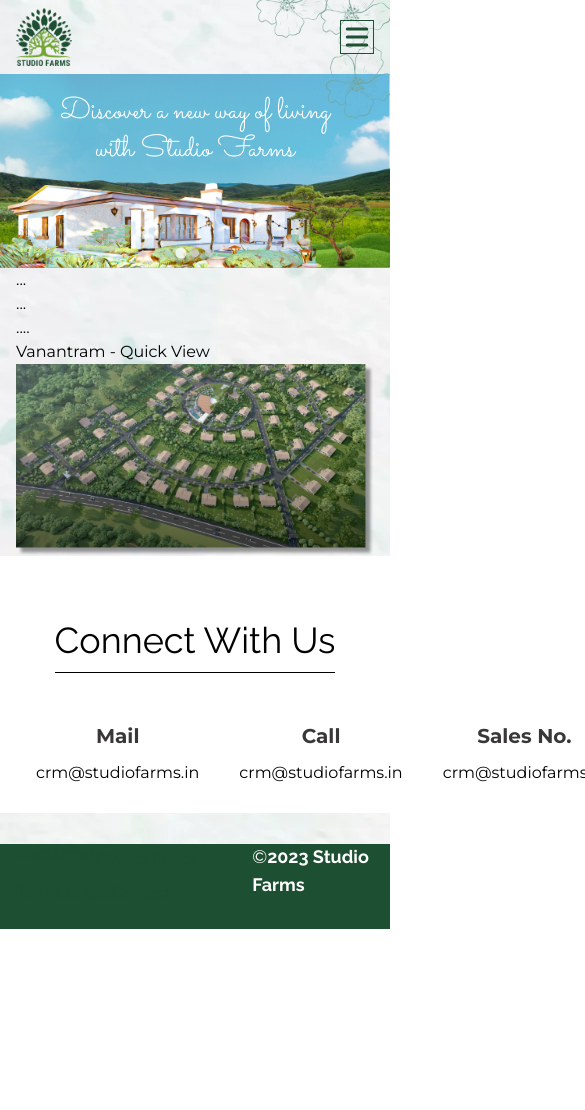
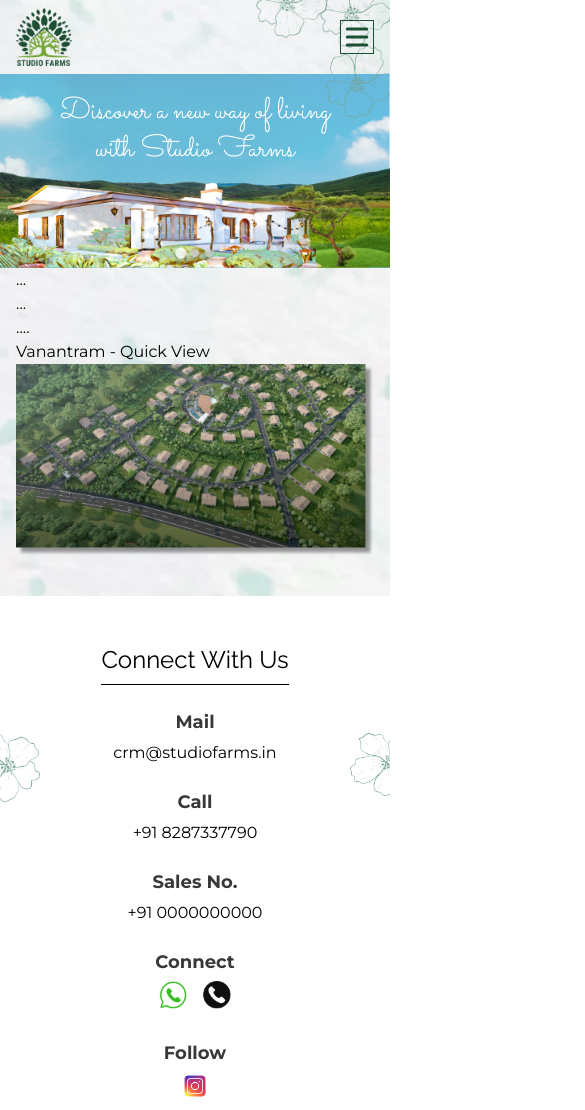
Before and after one commit to Abdullah-Munshi/studio_farms, a website built with Vite: page index.html in a window 390 px wide. Shown: the top 1110 px of the page, 585 px wide, since content can reach past the window. Before the commit the page ends 929 px from the top, so only its background shows below. Built offline with nearby package versions, Linux system fonts and the light colour scheme.

Commit message:
footer done with responsive

```diff
--- a/index.html
+++ b/index.html
@@ -22,7 +22,7 @@
     <link rel="stylesheet" href="./src/css/main.css" />
   </head>
 
-  <body class="font-montserrat text-black">
+  <body class="font-montserrat text-black relative">
     <!-- <div id="preloader"
     class="preloader fixed w-full h-full top-0 end-0 start-0 bottom-0 bg-white z-50 flex items-center justify-center">
     <div class="lds-ellipsis">
@@ -37,7 +37,7 @@
       class="overlay w-screen h-screen fixed top-0 right-0 left-0 bottom-0 bg-[rgb(0,0,0,.25)] z-40 transition duration-300"
     ></div>
     <div
-      class="body-bg absolute w-full h-full top-0 start-0 end-0"
+      class="body-bg absolute w-full h-full top-0 left-0 right-0 bottom-0 -z-0"
       style="background-image: url(./src/images/body-bg.webp)"
     ></div>
     <header
@@ -87,7 +87,7 @@
         </div>
       </div>
     </header>
-    <main class="relative z-0">
+    <main class="relative z-0 mb-10">
       <section class="hero-area">
         <div class="splide hero-slider">
           <div class="splide__track">
@@ -180,54 +180,84 @@
         </div>
       </section>
     </main>
-    <footer>
-      <div class="footer-top bg-white relative pt-16 pb-2">
+    <footer class="relative z-0">
+      <div class="footer-top bg-white relative pt-12 xl:pt-16 pb-4 xl:pb-8">
+        <img
+          src="./src/images/ft-trans-left.png"
+          alt=""
+          class="absolute left-0 w-10 xl:w-16 top-1/4"
+        />
+        <img
+          src="./src/images/ft-trans-right.png"
+          alt=""
+          class="absolute right-0 w-10 xl:w-16 top-1/4"
+        />
         <div class="container">
-          <div class="text-center mb-7">
+          <div class="text-center mb-5 xl:mb-8">
             <h2
-              class="text-black text-4xl font-raleway font-normal border-b border-black inline-block pb-3"
+              class="text-black text-2xl md:text-3xl xl:text-4xl font-raleway font-normal border-b border-black inline-block pb-2 xl:pb-3"
             >
               Connect With Us
             </h2>
           </div>
-          <div class="flex justify-around">
+          <div class="md:flex justify-around">
             <div class="ft-widget">
               <h5>Mail</h5>
-              <a href="">crm@studiofarms.in</a>
+              <a href="mailto:crm@studiofarms.in">crm@studiofarms.in</a>
             </div>
             <div class="ft-widget">
               <h5>Call</h5>
-              <a href="">crm@studiofarms.in</a>
+              <a href="tel:+91 8287337790">+91 8287337790 </a>
             </div>
             <div class="ft-widget">
               <h5>Sales No.</h5>
-              <a href="">crm@studiofarms.in</a>
+              <a href="tel:+91 0000000000">+91 0000000000</a>
             </div>
             <div class="ft-widget">
               <h5>Connect</h5>
-              <ul>
-                <li><a href="">crm@studiofarms.in</a></li>
+              <ul class="flex items-center justify-center space-x-4">
+                <li>
+                  <a href="" class="inline-block"
+                    ><img
+                      class="w-7 h-7"
+                      src="./src/images/whatsapp.png"
+                      alt=""
+                  /></a>
+                </li>
+                <li>
+                  <a href="" class="inline-block"
+                    ><img class="w-7 h-7" src="./src/images/call.png" alt=""
+                  /></a>
+                </li>
               </ul>
             </div>
+
             <div class="ft-widget">
               <h5>Follow</h5>
               <ul>
-                <li><a href="">crm@studiofarms.in</a></li>
+                <li>
+                  <a href="" class="inline-block"
+                    ><img
+                      class="w-7 h-7"
+                      src="./src/images/instagram.png"
+                      alt=""
+                  /></a>
+                </li>
               </ul>
             </div>
           </div>
         </div>
       </div>
-      <div class="footer-bottom bg-green py-6">
+      <div class="footer-bottom bg-green py-7">
         <div class="container">
-          <div class="flex items-center justify-between">
-            <ul class="ft-menu flex items-center flex-wrap font-raleway">
+          <div class="text-center md:flex items-center justify-between">
+            <ul class="ft-menu md:flex items-center flex-wrap font-raleway">
               <li><a href="#">Disclaimer</a></li>
               <li><a href="#">Privacy Policy</a></li>
               <li><a href="#">Terms of use</a></li>
               <li><a href="#">Contact</a></li>
             </ul>
-            <p class="font-raleway text-lg text-white">
+            <p class="font-raleway text-lg text-white mt-4 md:mt-0">
               &copy;<strong class="font-bold">2023 Studio Farms</strong>
             </p>
           </div>
--- a/src/css/main.css
+++ b/src/css/main.css
@@ -28,7 +28,7 @@
 .ft-widget h5 {
   color: #393737;
   font-weight: 700;
-  font-size: 20px;
+  font-size: 18px;
   margin-bottom: 10px;
 }
 
@@ -131,14 +131,12 @@
   }
 }
 @media screen and (max-width: 1023px) {
-  .main-menu li a,
-  .ft-menu li a {
+  .main-menu li a {
     font-size: 16px;
     color: #1d4f32;
     font-weight: 500;
   }
-  .main-menu li:not(:first-child),
-  .ft-menu li:not(:first-child) {
+  .main-menu li:not(:first-child) {
     margin-left: 0;
     margin-top: 10px;
   }
@@ -161,4 +159,26 @@
     opacity: 1;
     visibility: visible;
   }
+  .ft-widget {
+    margin: 20px 15px;
+  }
+  .ft-menu li:not(:first-child) {
+    margin-left: 30px;
+  }
 }
+
+@media screen and (max-width: 767px) {
+  .ft-widget h5 {
+    margin-bottom: 5px;
+  }
+  .ft-widget {
+    margin: 24px 0;
+  }
+  .ft-menu li a {
+    font-size: 16px;
+  }
+  .ft-menu li:not(:first-child) {
+    margin-left: 0;
+    margin-top: 15px;
+  }
+}
```
Also changed, not shown: src/images/call.png (added), src/images/ft-trans-left.png (added), src/images/ft-trans-right.png (added), src/images/instagram.png (added), src/images/whatsapp.png (added).
